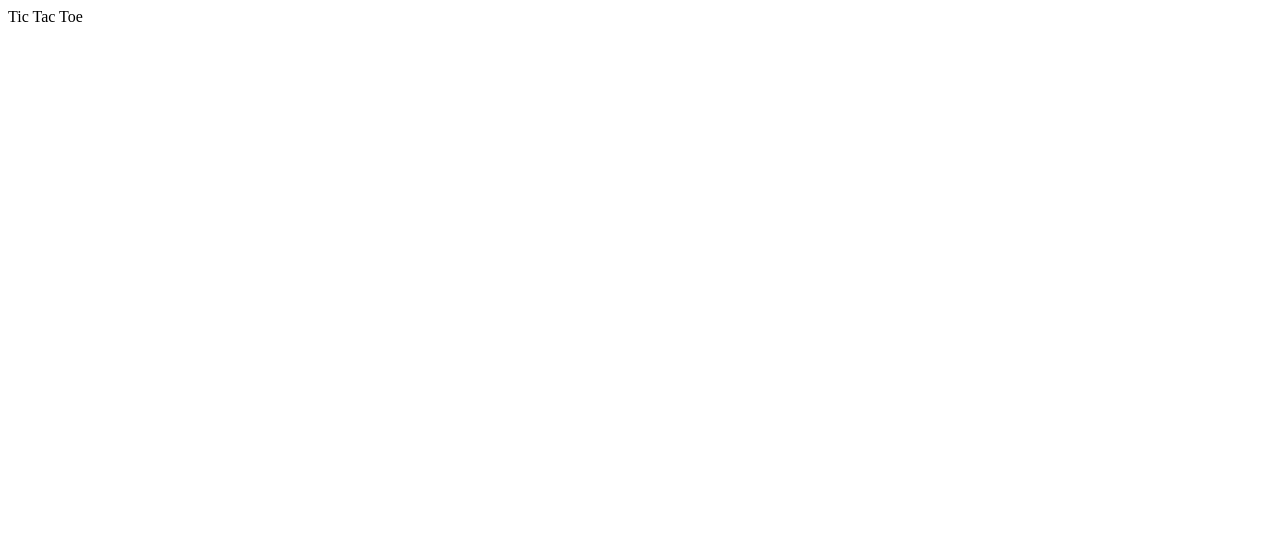
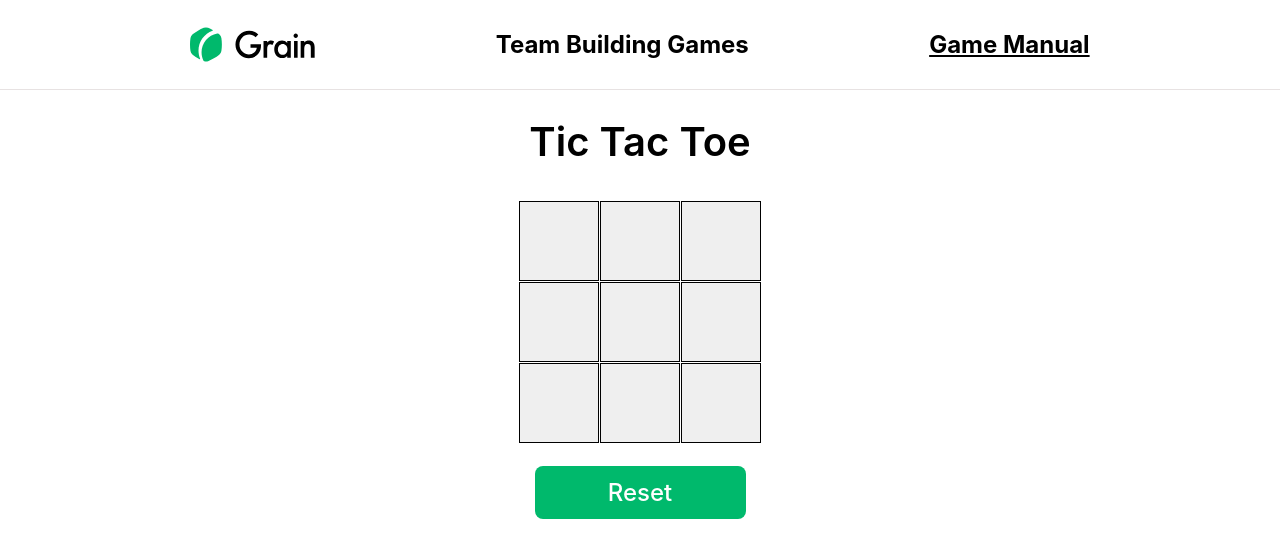
Before and after one commit to saranyavinjarapu/Tic-Tac-Toe, a React (Create React App) app: page / in a window 1280 px wide. Shown: the top 558 px of the page. Built offline with nearby package versions, Linux system fonts and the light colour scheme.

Commit message:
added UI for game with header, game container, game block and reset buttons

```diff
--- a/src/App.tsx
+++ /dev/null
@@ -1,5 +0,0 @@
-function App() {
-  return <div className="App">Tic Tac Toe</div>;
-}
-
-export default App;
--- /dev/null
+++ b/src/components/Game/Game.module.css
@@ -0,0 +1,54 @@
+.gameMain {
+  text-align: center;
+}
+
+h1 {
+  font-family: "Inter";
+  font-size: 40px;
+  font-weight: 600;
+  margin-bottom: 30px;
+}
+
+.gameContainer {
+  display: grid;
+  grid-gap: 1px;
+  grid-template-columns: repeat(3, 1fr);
+  width: 230px;
+  height: 230px;
+  align-items: center;
+  justify-content: center;
+  padding: 5px;
+  margin: auto;
+}
+
+.squareBlock {
+  width: 80px;
+  height: 80px;
+  font-size: 5rem;
+  color: #e8e5e5;
+  border: 1px solid #000;
+}
+
+.squareBlock_input_o {
+  background-color: rgb(87, 218, 21);
+}
+
+.squareBlock_input_x {
+  background-color: crimson;
+}
+
+.resetButton {
+  padding: 12px 40px;
+  width: 211px;
+  height: 53px;
+  font-family: "Inter";
+  font-style: normal;
+  font-weight: 500;
+  font-size: 24px;
+  text-align: center;
+  color: #ffffff;
+  background: #00b96c;
+  border-radius: 8px;
+  border: none;
+  margin-top: 30px;
+}
--- /dev/null
+++ b/src/components/Game/GameContainer.tsx
@@ -0,0 +1,29 @@
+import { useState, FC } from "react";
+import { GameSquareBlock } from "./GameSquareBlock";
+import { GamePlayerType } from "./types";
+import styles from "./Game.module.css";
+
+export const GameContainer: FC = () => {
+  const [squares, setSquares] = useState(Array(9).fill(null));
+  const [winner, setWinner] = useState<GamePlayerType>(null);
+  return (
+    <div className={styles.gameMain}>
+      <h1>Tic Tac Toe</h1>
+      <div className={styles.gameContainer}>
+        {Array(9)
+          .fill(null)
+          .map((_, i) => {
+            return (
+              <GameSquareBlock
+                winner={winner}
+                key={i}
+                onClick={() => alert("hey")}
+                value={squares[i]}
+              />
+            );
+          })}
+      </div>
+      <button className={styles.resetButton}>Reset</button>
+    </div>
+  );
+};
--- /dev/null
+++ b/src/components/Game/GameSquareBlock.tsx
@@ -0,0 +1,25 @@
+import { FC } from "react";
+import { GameSquareBlockProps } from "./types";
+import styles from "./Game.module.css";
+
+export const GameSquareBlock: FC<GameSquareBlockProps> = (props) => {
+  const { value, winner, onClick } = props;
+
+  if (!value) {
+    return (
+      <button
+        className={styles.squareBlock}
+        onClick={onClick}
+        disabled={Boolean(winner)}
+      />
+    );
+  }
+  return (
+    <button
+      className={styles.squareBlock + " " + styles[`$squareBlockVariant`]}
+      disabled
+    >
+      {value}
+    </button>
+  );
+};
--- /dev/null
+++ b/src/components/Game/types.ts
@@ -0,0 +1,7 @@
+export type GamePlayerType = "X" | "O" | "BOTH" | null;
+
+export type GameSquareBlockProps = {
+  value: GamePlayerType;
+  winner: GamePlayerType;
+  onClick: () => void;
+};
--- /dev/null
+++ b/src/components/Header/Header.module.css
@@ -0,0 +1,10 @@
+.Header {
+  padding: 10px;
+  border-bottom: 1px solid #e7e2e2;
+  display: flex;
+  justify-content: space-evenly;
+}
+
+.Header a {
+  color: #000;
+}
--- /dev/null
+++ b/src/components/Header/Header.tsx
@@ -0,0 +1,16 @@
+import styles from "./Header.module.css";
+import companyLogo from "../../images/grain_logo.svg";
+
+export const Header: React.FC = () => {
+  return (
+    <div className={styles.Header}>
+      <img src={companyLogo} alt="Grain Company Logo" />
+      <h2>Team Building Games</h2>
+      <h2>
+        <a href="https://www.thesprucecrafts.com/tic-tac-toe-game-rules-412170">
+          Game Manual
+        </a>
+      </h2>
+    </div>
+  );
+};
--- a/src/index.tsx
+++ b/src/index.tsx
@@ -1,6 +1,6 @@
 import React from "react";
 import ReactDOM from "react-dom";
-import App from "./App";
+import App from "./pages/App";
 
 ReactDOM.render(
   <React.StrictMode>
--- /dev/null
+++ b/src/pages/App.tsx
@@ -0,0 +1,12 @@
+import { HomePage } from "./HomePage";
+import "../styles/Globals.css";
+
+function App() {
+  return (
+    <div>
+      <HomePage></HomePage>
+    </div>
+  );
+}
+
+export default App;
--- /dev/null
+++ b/src/pages/HomePage.tsx
@@ -0,0 +1,12 @@
+import { Header } from "../components/Header/Header";
+import { GameContainer } from "../components/Game/GameContainer";
+import styles from "../styles/HomePage.module.css";
+
+export const HomePage = () => {
+  return (
+    <div className={styles.main}>
+      <Header></Header>
+      <GameContainer></GameContainer>
+    </div>
+  );
+};
--- /dev/null
+++ b/src/styles/Globals.css
@@ -0,0 +1,8 @@
+body {
+  margin: 0;
+  font-family: -apple-system, BlinkMacSystemFont, "Segoe UI", "Roboto", "Oxygen",
+    "Ubuntu", "Cantarell", "Fira Sans", "Droid Sans", "Helvetica Neue",
+    sans-serif;
+  -webkit-font-smoothing: antialiased;
+  -moz-osx-font-smoothing: grayscale;
+}
--- /dev/null
+++ b/src/styles/HomePage.module.css
@@ -0,0 +1,4 @@
+.main {
+  display: flex;
+  flex-direction: column;
+}
```
Also changed, not shown: src/images/grain_logo.svg (added).
